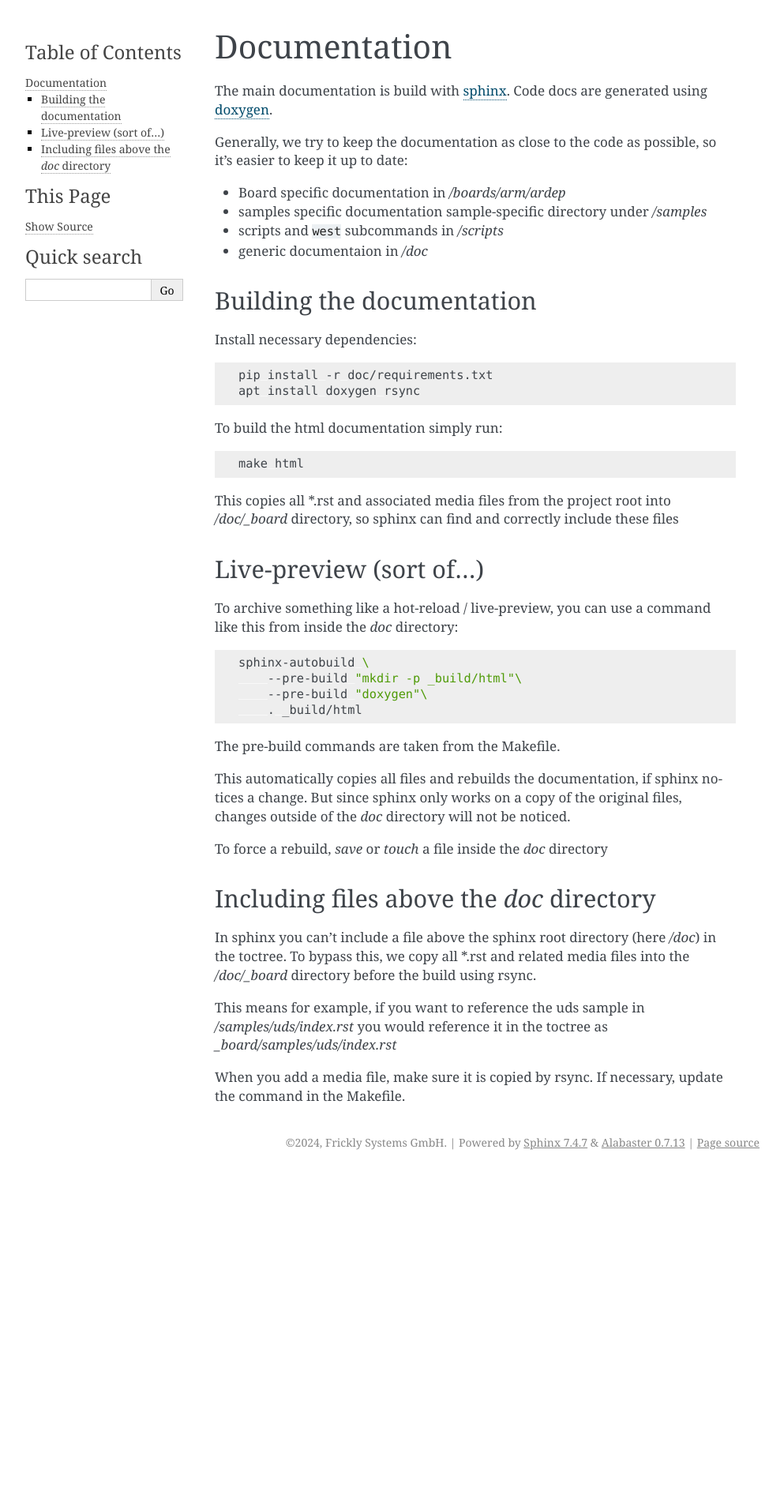
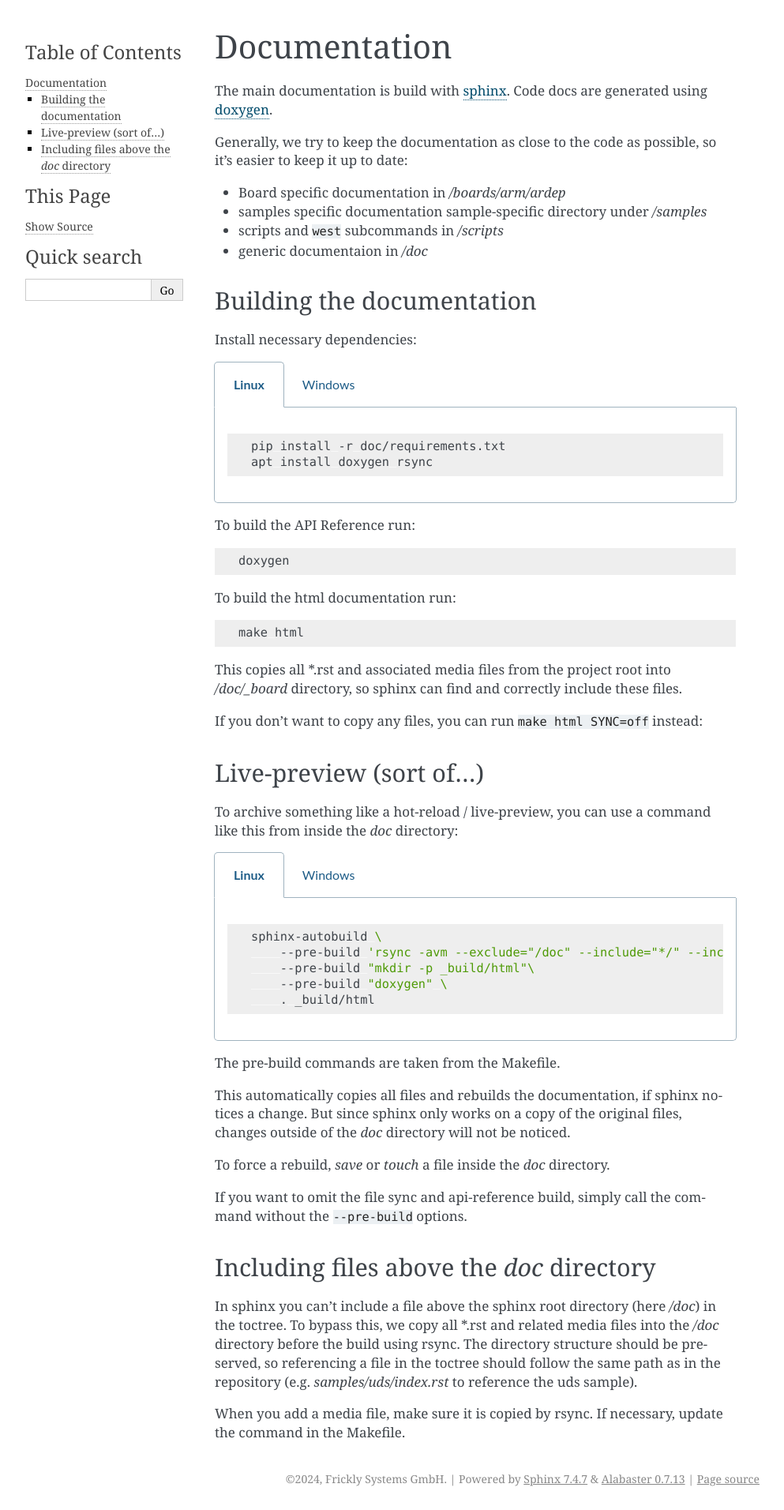
Before and after one commit to mercedes-benz/ardep, a Sphinx documentation site: the page built from doc/README.rst, in a window 1280 px wide. Shown: the whole page at 79% size, without its empty margins (148-1141 px from the left). Built offline with Sphinx 7.4.7, drawn with Linux system fonts in a browser that asks for light colours; pages that are not in the unit, such as notebooks, are missing from menus; before the commit the page ends 1486 px from its top, so only the background shows below that.

Commit message:
doc: how to build documentation under windows

```diff
--- a/doc/README.rst
+++ b/doc/README.rst
@@ -19,19 +19,42 @@
 
 Install necessary dependencies:
 
+.. tabs::
+
+    .. tab:: Linux
+
+        .. code-block:: bash
+
+             pip install -r doc/requirements.txt
+             apt install doxygen rsync
+
+    .. tab:: Windows
+
+        - Install the python requirements with:
+
+            .. code-block:: powershell
+
+                 pip install -r doc/requirements.txt
+
+        - Install doxygen from the following link: https://www.doxygen.nl/download.html
+        - The ``rsync`` command will be used through the `Windows Subsystem for Linux (WSL) <https://en.wikipedia.org/wiki/Windows_Subsystem_for_Linux>`_.
+
+To build the API Reference run:
+
 .. code-block:: bash
 
-    pip install -r doc/requirements.txt
-    apt install doxygen rsync
+    doxygen
 
-To build the html documentation simply run:
+To build the html documentation run:
 
 .. code-block:: bash
 
     make html
 
 
-This copies all \*.rst and associated media files from the project root into */doc/_board* directory, so sphinx can find and correctly include these files
+This copies all \*.rst and associated media files from the project root into */doc/_board* directory, so sphinx can find and correctly include these files.
+
+If you don't want to copy any files, you can run ``make html SYNC=off`` instead:
 
 
 Live-preview (sort of...)
@@ -39,28 +62,42 @@
 
 To archive something like a hot-reload / live-preview, you can use a command like this from inside the *doc* directory:
 
-.. code-block:: bash
+.. tabs::
 
-    sphinx-autobuild \
-        --pre-build "mkdir -p _build/html"\
-        --pre-build "doxygen"\
-        . _build/html
+    .. tab:: Linux
+        .. code-block:: bash
+
+            sphinx-autobuild \
+                --pre-build 'rsync -avm --exclude="/doc" --include="*/" --include="*.rst" --include="*.png" --exclude="*" .. _board' \
+                --pre-build "mkdir -p _build/html"\
+                --pre-build "doxygen" \
+                . _build/html
+
+    .. tab:: Windows
+
+        .. code-block:: powershell
+
+            sphinx-autobuild `
+                --pre-build "wsl rsync -avm --exclude=/doc --include=*/ --include=*.rst --include=*.png --exclude=* .. _board" `
+                --pre-build "python -c \"import pathlib; pathlib.Path('_build/html').mkdir(parents=True, exist_ok=True)\"" `
+                --pre-build "doxygen" `
+                . _build/html
 
 The pre-build commands are taken from the Makefile.
 
 This automatically copies all files and rebuilds the documentation, if sphinx notices a change.
 But since sphinx only works on a copy of the original files, changes outside of the *doc* directory will not be noticed.
 
-To force a rebuild, *save* or `touch` a file inside the *doc* directory
+To force a rebuild, *save* or `touch` a file inside the *doc* directory.
+
+If you want to omit the file sync and api-reference build, simply call the command without the ``--pre-build`` options.
 
 
 Including files above the *doc* directory
 =========================================
 
 In sphinx you can't include a file above the sphinx root directory (here */doc*) in the toctree.
-To bypass this, we copy all \*.rst and related media files into the */doc/_board* directory before the build using rsync.
-
-
-This means for example, if you want to reference the uds sample in */samples/uds/index.rst* you would reference it in the toctree as *_board/samples/uds/index.rst*
+To bypass this, we copy all \*.rst and related media files into the */doc* directory before the build using rsync.
+The directory structure should be preserved, so referencing a file in the toctree should follow the same path as in the repository (e.g. *samples/uds/index.rst* to reference the uds sample).
 
 When you add a media file, make sure it is copied by rsync. If necessary, update the command in the Makefile.
--- a/doc/conf.py
+++ b/doc/conf.py
@@ -15,6 +15,7 @@
 
 extensions = [
     "sphinx_copybutton",
+    "sphinx_tabs.tabs",
 ]
 
 templates_path = ["_templates"]
--- a/doc/requirements.txt
+++ b/doc/requirements.txt
@@ -2,3 +2,4 @@
 sphinx-autobuild==2024.2.4
 sphinx-togglebutton==0.3.2
 sphinx-copybutton==0.5.2
+sphinx-tabs==3.4.7
```
Also changed, not shown: 1 other file.
